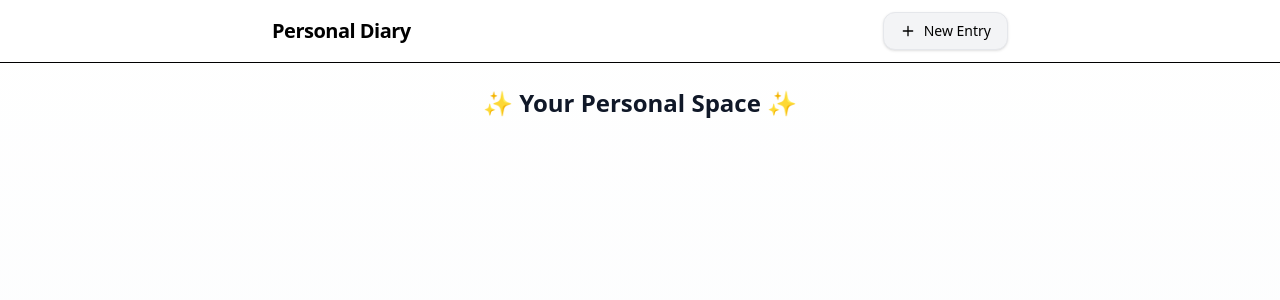
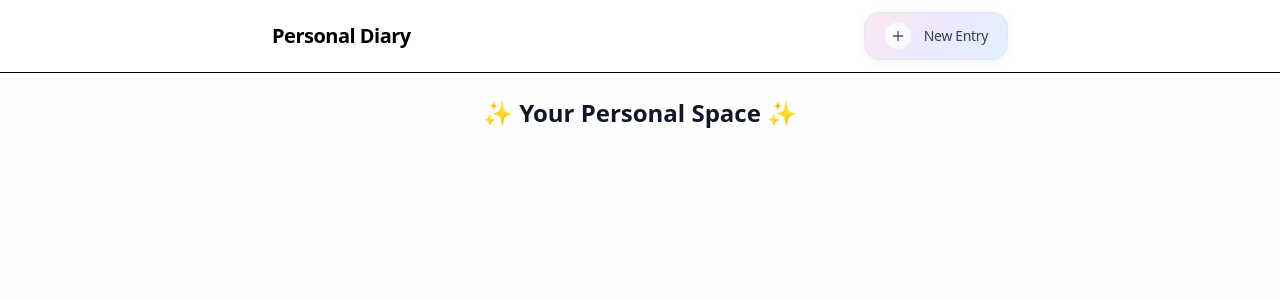
Before and after one commit to Sirianandarao-attempto/personal-dairy, a React (Vite) app: page / in a window 1280 px wide. Shown: the top 300 px of the page. Built offline with nearby package versions, Linux system fonts and the light colour scheme.

Commit message:
style: pastel gradient button for AddEntryButton

```diff
--- a/src/components/AddEntryButton.jsx
+++ b/src/components/AddEntryButton.jsx
@@ -1,23 +1,44 @@
-
 export default function AddEntryButton({ onClick }) {
   return (
     <button
       onClick={onClick}
-      className="inline-flex items-center gap-2 rounded-xl border border-gray-200 bg-gray-100 px-4 py-2 text-sm font-medium shadow-sm hover:bg-gray-200 active:bg-gray-300 transition"
       aria-label="Open new entry window"
+      className="
+        group inline-flex items-center gap-3 rounded-2xl px-5 py-2.5
+        text-sm font-medium text-slate-700
+        ring-1 ring-inset ring-slate-200/70
+        shadow-[0_2px_10px_rgba(15,23,42,0.06)]
+        backdrop-blur transition hover:-translate-y-0.5
+        hover:shadow-[0_6px_20px_rgba(15,23,42,0.10)]
+        focus:outline-none focus:ring-2 focus:ring-offset-2 focus:ring-indigo-200
+        bg-[linear-gradient(135deg,theme(colors.pink.100),theme(colors.violet.100),theme(colors.sky.100))]
+        hover:bg-[linear-gradient(135deg,theme(colors.pink.200),theme(colors.violet.200),theme(colors.sky.200))]
+      "
+    >
+      {/* soft circle + rounded plus */}
+      <span
+        className="
+          grid place-items-center h-7 w-7 rounded-full
+          bg-[linear-gradient(135deg,rgba(255,255,255,0.9),rgba(248,250,252,0.85))]
+          ring-1 ring-inset ring-slate-200/70
+          shadow-[inset_0_1px_0_rgba(255,255,255,.7)]
+          transition
+        "
       >
         <svg
-        className="h-4 w-4"
+          className="h-4.5 w-4.5 text-slate-600"
           viewBox="0 0 24 24"
           fill="none"
           stroke="currentColor"
-        strokeWidth="2"
+          strokeWidth="1.8"
           strokeLinecap="round"
           strokeLinejoin="round"
         >
-        <path d="M12 5v14M5 12h14" />
+          <path d="M12 6v12M6 12h12" />
         </svg>
-      New Entry
+      </span>
+
+      <span className="tracking-tight">New Entry</span>
     </button>
   );
 }
```
Lines whose indentation alone changed are shown as unchanged.
